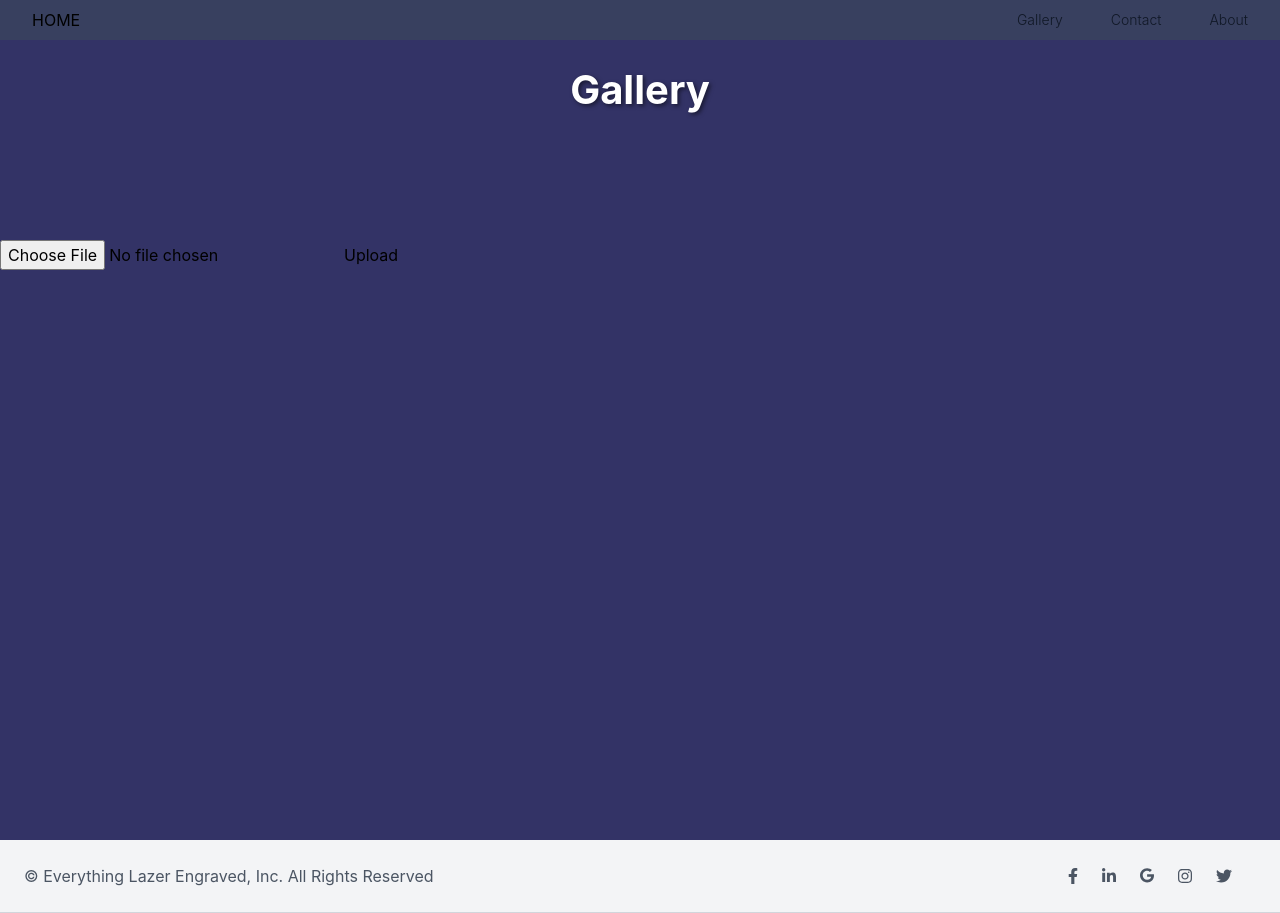
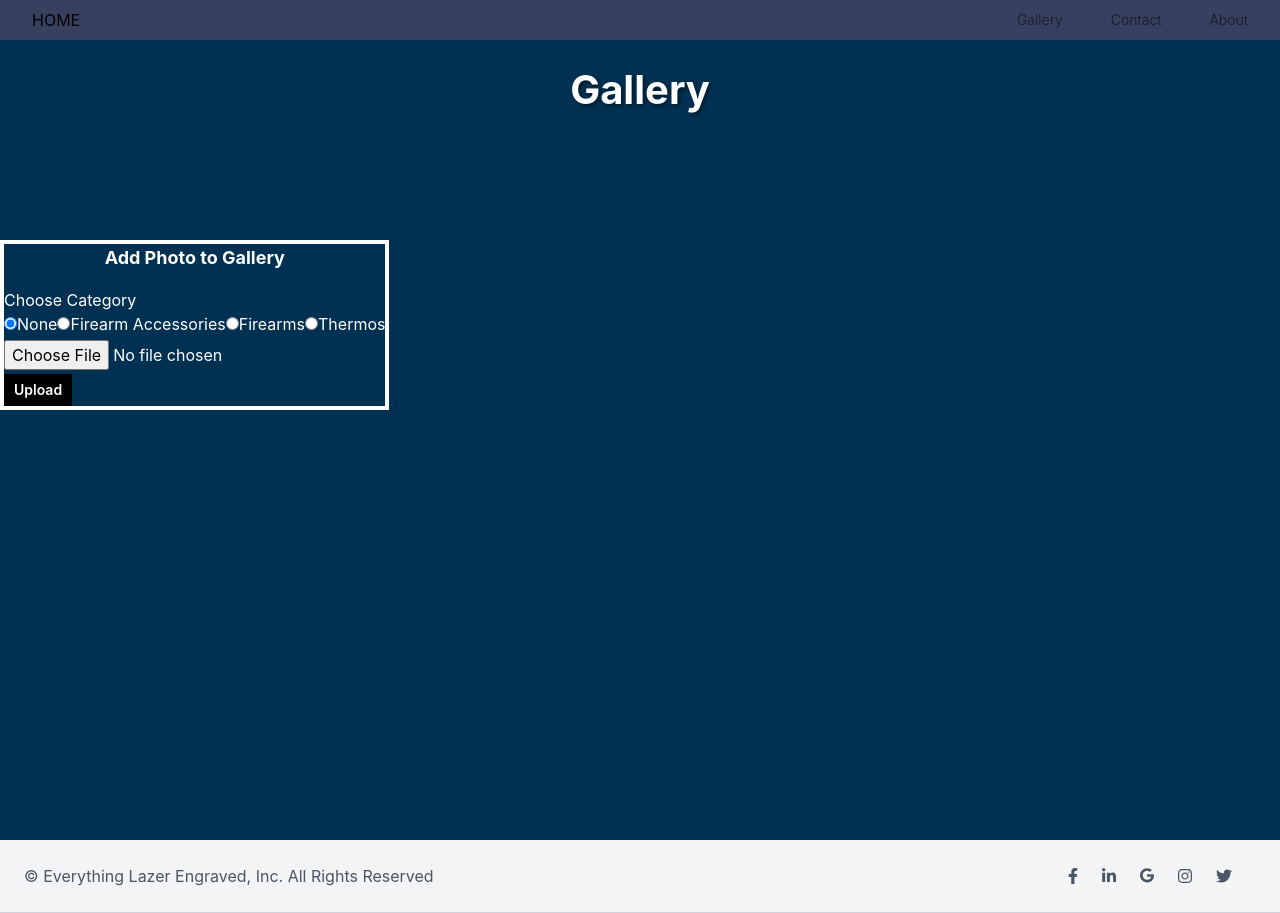
Before and after one commit to CSC190-Cyber-Knights/SP-laser, a React (Vite) app: page /gallery in a window 1280 px wide. Built offline with nearby package versions, Linux system fonts and the light colour scheme; no server answers.

Commit message:
Added ability to upload photos to firebase subfolders

```diff
--- a/src/pages/Gallery.jsx
+++ b/src/pages/Gallery.jsx
@@ -1,7 +1,8 @@
 import {getStorage, ref, getDownloadURL, list, listAll, uploadBytesResumable} from 'firebase/storage'
 import {db} from './ContactForm.jsx'
 import * as url from 'url'
-import PhotoObj from "../components/ui/Photo.jsx";
+import PhotoObj from '../components/ui/Photo.jsx'
+import {useState} from 'react'
 
 //const docRef = doc(db, "gs://laserengraving-9a35a.appspot.com/images", "/IMG_0950.jpeg");
 //const docSnap = await getDoc(docRef);
@@ -9,66 +10,37 @@ const storage = getStorage() //connect to firebase storage
 const imagesRef = ref(storage, 'images/') //reference to image in firebase storage
 const testImage = ref(storage, 'images/IMG_0950.jpeg') //test image
 
-window.onload = function GeneratePhotos(){
-  console.log("GeneratePhotos Called")
+window.onload = function GeneratePhotos() {
+  console.log('GeneratePhotos Called')
   listAll(imagesRef)
     .then((imagesListResult) => {
       imagesListResult.prefixes.forEach((folderRef) => {
-          const category = folderRef.name + " w-1/6 h-1/6 photo"
+        const category = folderRef.name + ' w-1/6 h-1/6 photo'
         CreateInput(folderRef.name)
 
-          listAll(folderRef)
-              .then((itemListResult) => {
+        listAll(folderRef).then((itemListResult) => {
           itemListResult.items.forEach((itemRef) => {
             getDownloadURL(ref(storage, itemRef.fullPath))
               .then((myUrl) => {
-                        console.log(category + ", " + itemRef.fullPath)
+                console.log(category + ', ' + itemRef.fullPath)
                 CreateNewPhoto(category, myUrl)
               })
               .catch((error) => {})
-                });
           })
-        });
-      }).catch((error) => {
+        })
+      })
+    })
+    .catch((error) => {
       // Uh-oh, an error occurred!
-  });
+    })
 }
 
-//function to update the file variable with user input
-function handleChange(event) {
-  file = event.target.files[0]
-}
-const handleUpload = () => {
-
-  if (!file) {
-    alert("Please choose an image");
-
-
-  }
-
-  const storageRef = ref(storage, `/images/${file.name}`);
-
-  // Receives the storage reference and the file to upload.
-  const uploadTask = uploadBytesResumable(storageRef, file);
-
-  uploadTask.on(
-      "state_changed",
-      (err) => console.log(err),
-      () => {
-        // download url
-        getDownloadURL(uploadTask.snapshot.ref).then((url) => {
-          console.log(url);
-        });
-      });
-};
-
-function CreateNewPhoto(category, url)
-{
-  let newImg = new Image();
-  newImg.src = url;
-  newImg.alt = "Image not found";
-  newImg.className = category;
-  document.getElementById('galleryID').appendChild(newImg);
+function CreateNewPhoto(category, url) {
+  let newImg = new Image()
+  newImg.src = url
+  newImg.alt = 'Image not found'
+  newImg.className = category
+  document.getElementById('galleryID').appendChild(newImg)
 }
 
 //Might need the commented code below in the future, ask Paul before deleting please
@@ -99,48 +71,45 @@ async function pageToken(){
 }
 */
 
-function CreateInput(category){
-  let input = document.createElement("input");
-  input.type = "checkbox";
-  input.id = category;
-  input.name = category;
-  input.className = "input";
-  input.onclick = function(){
-    checkAll();
+function CreateInput(category) {
+  let input = document.createElement('input')
+  input.type = 'checkbox'
+  input.id = category
+  input.name = category
+  input.className = 'input'
+  input.onclick = function () {
+    checkAll()
   }
 
-  let label = document.createElement("label");
-  label.htmlFor = category;
-  label.appendChild(document.createTextNode(" " + category + " | "));
-  document.getElementById("inputs").appendChild(input);
-  document.getElementById("inputs").appendChild(label);
+  let label = document.createElement('label')
+  label.htmlFor = category
+  label.appendChild(document.createTextNode(' ' + category + ' | '))
+  document.getElementById('inputs').appendChild(input)
+  document.getElementById('inputs').appendChild(label)
 }
-function checkAll(){
-  let container = document.getElementsByClassName('input');
-  let images = document.getElementsByClassName('photo');
-  let showAll = true;
-  for (let i=0; i<container.length; i++){
-    if (container[i].checked){
-      showAll = false;
-    }
-
-  }
-  if (showAll){
-    for (let i=0; i<images.length; i++){
-      images[i].style.display = "flex";
+function checkAll() {
+  let container = document.getElementsByClassName('input')
+  let images = document.getElementsByClassName('photo')
+  let showAll = true
+  for (let i = 0; i < container.length; i++) {
+    if (container[i].checked) {
+      showAll = false
     }
   }
-  else{
-    for (let i=0; i<container.length; i++){
-      let pics = document.getElementsByClassName(container[i].name);
-      if (container[i].checked){
-        for (let j=0; j<pics.length; j++){
-          pics[j].style.display = "flex";
+  if (showAll) {
+    for (let i = 0; i < images.length; i++) {
+      images[i].style.display = 'flex'
     }
+  } else {
+    for (let i = 0; i < container.length; i++) {
+      let pics = document.getElementsByClassName(container[i].name)
+      if (container[i].checked) {
+        for (let j = 0; j < pics.length; j++) {
+          pics[j].style.display = 'flex'
         }
-      else{
-        for (let j=0; j<pics.length; j++){
-          pics[j].style.display = "none";
+      } else {
+        for (let j = 0; j < pics.length; j++) {
+          pics[j].style.display = 'none'
         }
       }
     }
@@ -148,23 +117,128 @@ function checkAll(){
 }
 
 const GalleryPage = () => {
+  const [category, setCategory] = useState('/images/')
+  const [file, setFile] = useState(null)
+  function handleChange(event) {
+    setCategory(event.target.value)
+  }
+  const handleUpload = () => {
+    if (!file) {
+      alert('Please choose an image')
+    }
+
+    const storageRef = ref(storage, `${category}${file.name}`)
+
+    // Receives the storage reference and the file to upload.
+    const uploadTask = uploadBytesResumable(storageRef, file)
+
+    uploadTask.on(
+      'state_changed',
+      (err) => console.log(err),
+      () => {
+        // download url
+        getDownloadURL(uploadTask.snapshot.ref).then((url) => {
+          console.log(url)
+        })
+      }
+    )
+    document.getElementById('file').value = null
+    setCategory('/images/')
+  }
   return (
-      <div style={{
+    <div
+      style={{
         minHeight: '100vh',
-        backgroundColor: '#333366' }}> {/* Solid color background */}
-        <h1 className='text-center text-3xl font-bold py-8' style={{
+        backgroundColor: '#003153',
+      }}
+    >
+      {' '}
+      {/* Solid color background */}
+      <h1
+        className="py-8 text-center text-3xl font-bold"
+        style={{
           color: '#FFFFFF',
           fontSize: '40px', // font larger
           fontWeight: 'bold', // font bold
           textShadow: '2px 2px 4px rgba(0, 0, 0, 0.5)', // shadow for depth
-        }}>Gallery</h1> {/*Start of body of Gallery, center text, text size, bold text */}
-        <div className={"grid-rows-4"}>
-          <div className={"grid-rows-4"}>
-            <h1 id={"inputs"} className='text-left text-3xl font-bold py-8' style={{color: '#FFFFFF'}}><span style={{marginRight: '16px'}}></span></h1>
-            <ul id={'galleryID'} className={"flex-container"}></ul>
+        }}
+      >
+        Gallery
+      </h1>{' '}
+      {/*Start of body of Gallery, center text, text size, bold text */}
+      <div className={'grid-rows-4'}>
+        <div className={'grid-rows-4'}>
+          <h1 id={'inputs'} className="py-8 text-left text-3xl font-bold" style={{color: '#FFFFFF'}}>
+            <span style={{marginRight: '16px'}}></span>
+          </h1>
+          <ul id={'galleryID'} className={'flex-container'}></ul>
         </div>
-          <input type="file" onChange={handleChange} accept="/image/*"/>
-          <button onClick={handleUpload}>Upload</button>
+      </div>
+      <div className="rounded-lg w-fit flex-col space-y-4 border-4 border-white">
+        <h1 className="items-center text-center text-lg font-bold text-white">Add Photo to Gallery</h1>
+
+        <form className="flex-col items-start space-y-1 text-white" onSubmit>
+          <div>
+            <h1 className="text-md items-center text-left text-white">Choose Category</h1>
+
+            <input
+              type="radio"
+              name="category"
+              value="/images/"
+              id="images"
+              checked={category === '/images/'}
+              onChange={handleChange}
+            />
+            <label className="text-md text-white">None</label>
+            <input
+              type="radio"
+              name="category"
+              value="/images/firearm_accessories/"
+              id="firearm_accessories"
+              checked={category === '/images/firearm_accessories/'}
+              onChange={handleChange}
+            />
+            <label className="text-md text-white">Firearm Accessories</label>
+            <input
+              type="radio"
+              name="category"
+              value="/images/firearms/"
+              id="firearms"
+              checked={category === '/images/firearms/'}
+              onChange={handleChange}
+            />
+            <label className="text-md text-white">Firearms</label>
+            <input
+              type="radio"
+              name="category"
+              value="/images/thermos/"
+              id="thermos"
+              checked={category === '/images/thermos/'}
+              onChange={handleChange}
+            />
+            <label className="text-md text-white">Thermos</label>
+          </div>
+          <div className="flex w-full ">
+            <input
+              className=""
+              type="file"
+              name="file"
+              id="file"
+              onChange={(event) => setFile(event.target.files[0])}
+              accept="/image/*"
+            />
+          </div>
+          <div>
+            <button
+              type="button"
+              className="rounded-lg bg-black px-2.5 py-1.5 text-center text-sm
+                font-semibold text-white"
+              onClick={handleUpload}
+            >
+              Upload
+            </button>
+          </div>
+        </form>
       </div>
     </div>
   )
```
Lines whose indentation alone changed are shown as unchanged.
